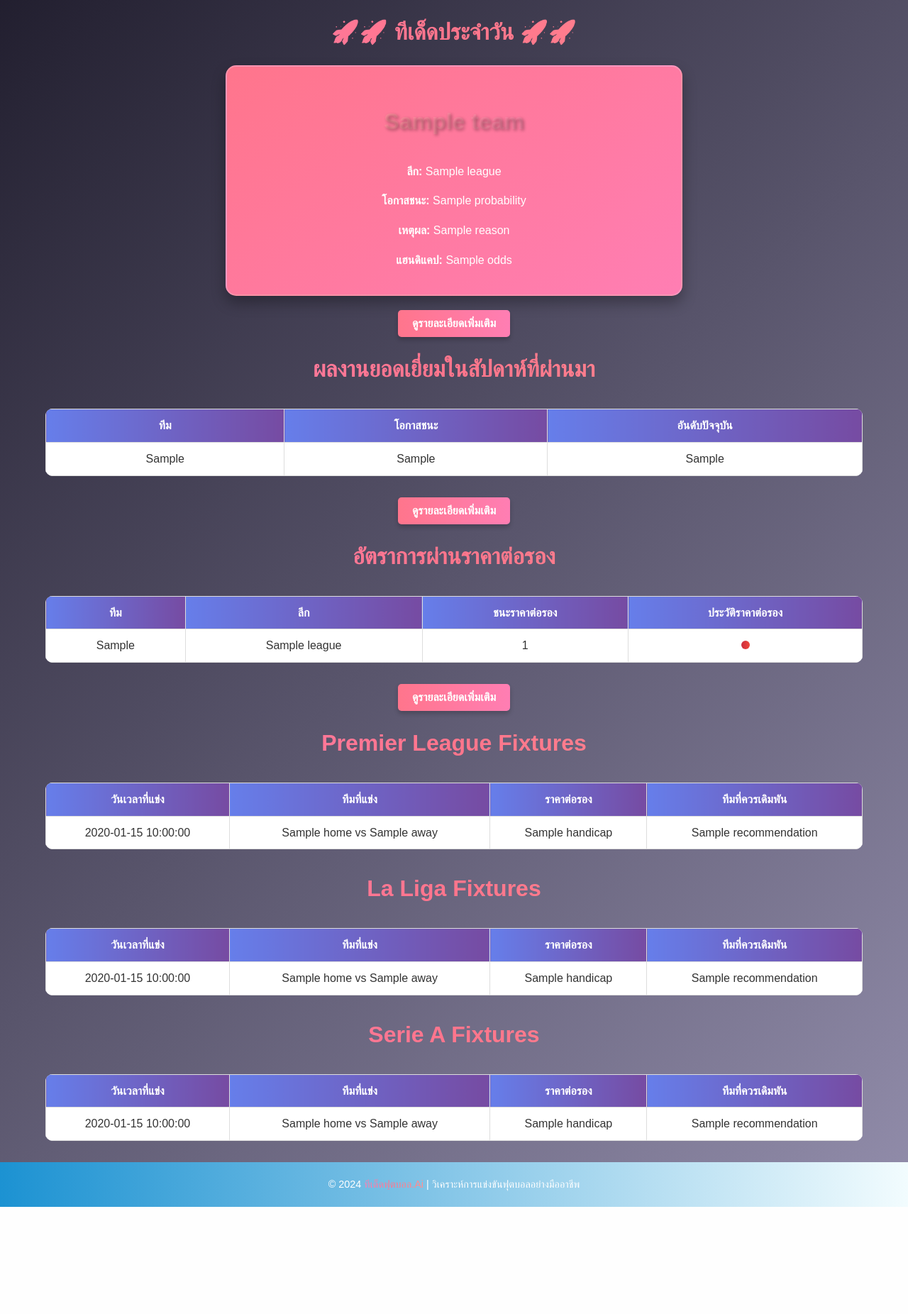
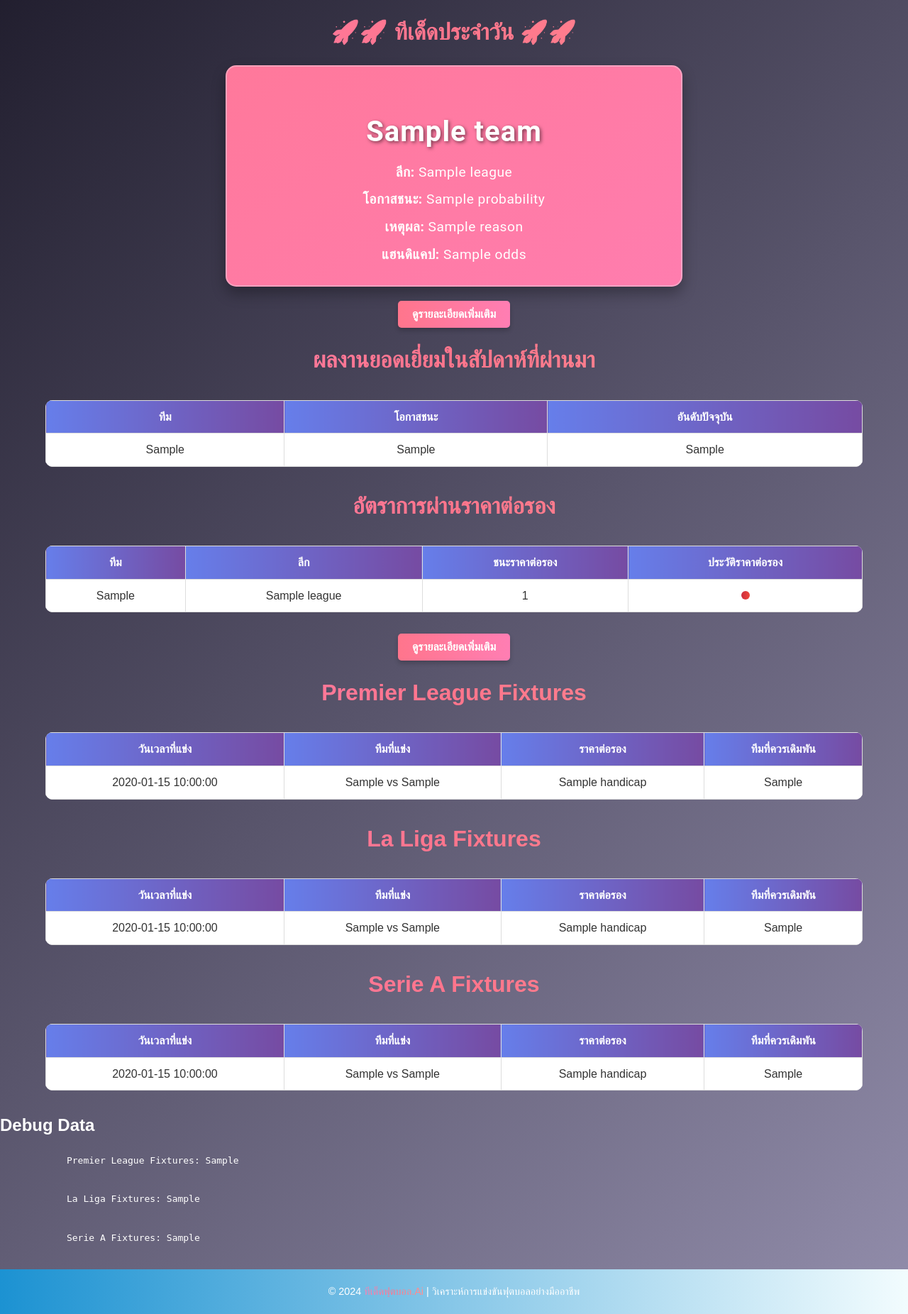
Before and after one commit to NuttWarunyu/RuZy, a Flask app: template templates/template.html in a window 1280 px wide. Shown: the part 78-1930 px from the top of the page at 71% size. Before the commit the page ends 1779 px from the top, so only its background shows below. Run offline with Flask 3, Linux system fonts and the light colour scheme; the template is opened without the code that fills it: most values are stand-ins (such as "Sample title", 1, 10 or a date in 2020).

Commit message:
Update your message

```diff
--- a/main.py
+++ b/main.py
@@ -1,5 +1,4 @@
 from flask import Flask, send_file
-from flask_caching import Cache
 from data_fetcher import (
     fetch_fixtures,
     fetch_standings,
@@ -32,12 +31,6 @@ CURRENT_SEASON = 2024
 
 # Flask app initialization
 app = Flask(__name__)
-
-# Setup Flask-Caching
-cache = Cache(app, config={
-    "CACHE_TYPE": "SimpleCache",
-    "CACHE_DEFAULT_TIMEOUT": 600  # Cache timeout in seconds (10 minutes)
-})
 
 def analyze_fixtures(fixtures, standings, league_id, league_name):
     """
@@ -94,7 +87,6 @@ def analyze_fixtures(fixtures, standings, league_id, league_name):
     return analysis_results, betting_recommendations
 
 @app.route("/")
-@cache.cached()
 def index():
     """
     Main route to fetch data, analyze fixtures, and return the HTML report.
@@ -102,10 +94,8 @@ def index():
     try:
         # Fetch Premier League data
         logging.info("Fetching Premier League fixtures...")
-        fixtures_premier_league = cache.get("fixtures_premier_league") or fetch_fixtures(API_KEY, PREMIER_LEAGUE_ID, CURRENT_SEASON)
-        standings_premier_league = cache.get("standings_premier_league") or fetch_standings(API_KEY, PREMIER_LEAGUE_ID, CURRENT_SEASON)
-        cache.set("fixtures_premier_league", fixtures_premier_league)
-        cache.set("standings_premier_league", standings_premier_league)
+        fixtures_premier_league = fetch_fixtures(API_KEY, PREMIER_LEAGUE_ID, CURRENT_SEASON)
+        standings_premier_league = fetch_standings(API_KEY, PREMIER_LEAGUE_ID, CURRENT_SEASON)
 
         analysis_results_premier_league, betting_recommendations_premier_league = analyze_fixtures(
             fixtures_premier_league,
@@ -115,11 +105,8 @@ def index():
         )
 
         # Fetch La Liga data
-        logging.info("Fetching La Liga fixtures...")
-        fixtures_la_liga = cache.get("fixtures_la_liga") or fetch_fixtures(API_KEY, LA_LIGA_ID, CURRENT_SEASON)
-        standings_la_liga = cache.get("standings_la_liga") or fetch_standings(API_KEY, LA_LIGA_ID, CURRENT_SEASON)
-        cache.set("fixtures_la_liga", fixtures_la_liga)
-        cache.set("standings_la_liga", standings_la_liga)
+        fixtures_la_liga = fetch_fixtures(API_KEY, LA_LIGA_ID, CURRENT_SEASON)
+        standings_la_liga = fetch_standings(API_KEY, LA_LIGA_ID, CURRENT_SEASON)
 
         analysis_results_la_liga, betting_recommendations_la_liga = analyze_fixtures(
             fixtures_la_liga,
@@ -129,11 +116,8 @@ def index():
         )
 
         # Fetch Serie A data
-        logging.info("Fetching Serie A fixtures...")
-        fixtures_serie_a = cache.get("fixtures_serie_a") or fetch_fixtures(API_KEY, SERIE_A_ID, CURRENT_SEASON)
-        standings_serie_a = cache.get("standings_serie_a") or fetch_standings(API_KEY, SERIE_A_ID, CURRENT_SEASON)
-        cache.set("fixtures_serie_a", fixtures_serie_a)
-        cache.set("standings_serie_a", standings_serie_a)
+        fixtures_serie_a = fetch_fixtures(API_KEY, SERIE_A_ID, CURRENT_SEASON)
+        standings_serie_a = fetch_standings(API_KEY, SERIE_A_ID, CURRENT_SEASON)
 
         analysis_results_serie_a, betting_recommendations_serie_a = analyze_fixtures(
             fixtures_serie_a,
@@ -145,11 +129,10 @@ def index():
         # Combine analysis results for all leagues
         all_analysis_results = analysis_results_premier_league + analysis_results_la_liga + analysis_results_serie_a
 
-        # คำนวณตารางเพิ่มเติม
+        # Calculate additional tables
         top_form_teams = calculate_top_form_teams(all_analysis_results, top_n=3)
         top_handicap_teams = calculate_top_handicap_teams(all_analysis_results, top_n=5)
         losing_teams = calculate_losing_teams(all_analysis_results, top_n=5)
-
 
         # Generate HTML report
         output_file = os.path.join(os.getcwd(), "output", "analysis.html")
--- a/static/styles.css
+++ b/static/styles.css
@@ -165,46 +165,112 @@ button:hover {
     background: linear-gradient(90deg, #ff9190, #ff7eb3);
 }
 
-/* Card - Top Pick */
+/* Top Pick Card */
 .card.top-pick {
-    background: linear-gradient(145deg, #ff758c, #ff7eb3);
-    border: 2px solid rgba(255, 255, 255, 0.2);
+    background: linear-gradient(145deg, #ff758c, #ff7eb3, #ffa37f);
+    background-size: 400% 400%;
+    animation: gradientMove 8s ease infinite;
+    border: 2px solid rgba(255, 255, 255, 0.3);
     border-radius: 15px;
     box-shadow: 0 10px 20px rgba(0, 0, 0, 0.3);
     padding: 20px;
     max-width: 600px;
     margin: 20px auto;
     text-align: center;
-    transition: transform 0.3s ease, box-shadow 0.3s ease;
     color: #fff;
+    font-family: 'Roboto', 'Arial', sans-serif;
 }
 
-.card.top-pick:hover {
-    transform: translateY(-10px);
-    box-shadow: 0 15px 25px rgba(0, 0, 0, 0.4);
+/* Animation for Gradient Movement */
+@keyframes gradientMove {
+    0% { background-position: 0% 50%; }
+    50% { background-position: 100% 50%; }
+    100% { background-position: 0% 50%; }
 }
 
-/* Highlight for Top Pick Team Name */
+
+/* Highlighted Team Name in Top Pick */
 .card.top-pick .highlight {
-    font-size: 2rem;
-    font-weight: bold;
-    color: #fff;
-    text-shadow: 2px 2px 4px rgba(0, 0, 0, 0.3);
-    background: linear-gradient(90deg, #ff9190, #ff7eb3);
-    -webkit-background-clip: text;
-    -webkit-text-fill-color: transparent;
+    font-size: 2.5rem; /* ขยายขนาดฟอนต์ให้เด่นชัด */
+    font-weight: bold; /* เพิ่มความหนา */
+    color: #ffffff; /* สีข้อความ */
+    text-shadow: 2px 2px 5px rgba(0, 0, 0, 0.5); /* เพิ่มเงาให้ดูคม */
+    margin-bottom: 10px;
+    letter-spacing: 1px; /* เพิ่มระยะห่างระหว่างตัวอักษร */
 }
 
-/* Add subtle animation */
-.card.top-pick:hover .highlight {
-    animation: pulse 1s infinite;
+/* General Paragraphs in Top Pick */
+.card.top-pick p {
+    font-size: 1.2rem; /* ขนาดฟอนต์ใหญ่ขึ้นเพื่อให้อ่านง่าย */
+    margin: 8px 0;
+    font-weight: 400;
+    color: #ffffff; /* สีข้อความ */
+    letter-spacing: 0.5px; /* เพิ่มระยะห่างตัวอักษร */
 }
 
-@keyframes pulse {
-    0%, 100% {
-        transform: scale(1);
-    }
-    50% {
-        transform: scale(1.05);
-    }
+/* Button Style */
+.card.top-pick button {
+    background: linear-gradient(90deg, #ff9190, #ff758c);
+    border: none;
+    border-radius: 5px;
+    color: white;
+    padding: 10px 20px;
+    cursor: pointer;
+    font-size: 1rem;
+    font-weight: bold;
+    box-shadow: 0 4px 6px rgba(0, 0, 0, 0.2);
+    transition: all 0.3s ease-in-out;
 }
+
+.card.top-pick button:hover {
+    transform: translateY(-3px);
+    box-shadow: 0 6px 10px rgba(0, 0, 0, 0.3);
+}
+
+/* Modal Styles */
+.modal {
+    display: none;
+    position: fixed;
+    z-index: 1000;
+    left: 0;
+    top: 0;
+    width: 100%;
+    height: 100%;
+    overflow: auto;
+    background-color: rgba(0, 0, 0, 0.8);
+}
+
+.modal-content {
+    background-color: #fff;
+    margin: 15% auto;
+    padding: 20px;
+    border-radius: 10px;
+    width: 60%;
+    text-align: center;
+    color: #333;
+}
+
+.modal-content h3 {
+    font-size: 1.8rem;
+    color: #ff758c;
+}
+
+.modal-content p {
+    font-size: 1.2rem;
+    margin: 10px 0;
+}
+
+.close {
+    color: #aaa;
+    float: right;
+    font-size: 28px;
+    font-weight: bold;
+    cursor: pointer;
+}
+
+.close:hover,
+.close:focus {
+    color: black;
+    text-decoration: none;
+    cursor: pointer;
+}
--- a/templates/template.html
+++ b/templates/template.html
@@ -51,9 +51,17 @@
                 </tbody>
             </table>
         </div>
-        <div style="text-align: center; margin-top: 20px;">
-            <button>ดูรายละเอียดเพิ่มเติม</button>
+        <!-- Modal Popup -->
+    <div id="teamModal" class="modal">
+        <div class="modal-content">
+            <span class="close">&times;</span>
+            <h3 id="modal-team-name">Team Name</h3>
+            <p><strong>โอกาสชนะ:</strong> <span id="modal-win-probability"></span></p>
+            <p><strong>อันดับปัจจุบัน:</strong> <span id="modal-current-standing"></span></p>
+            <p><strong>ข้อมูลเพิ่มเติม:</strong> จะเพิ่มข้อมูลตามที่ต้องการ</p>
         </div>
+    </div>
+</section>
     </section>
 
     <!-- Best Handicap Performers -->
@@ -106,10 +114,10 @@
                 <tbody>
                     {% for fixture in fixtures_premier_league %}
                     <tr>
-                        <td>{{ fixture.fixture.date }}</td>
-                        <td>{{ fixture.teams.home.name }} vs {{ fixture.teams.away.name }}</td>
-                        <td>{{ fixture.odds.handicap }}</td>
-                        <td>{{ fixture.recommendation }}</td>
+                        <td>{{ fixture.match_date }}</td>
+                        <td>{{ fixture.home_team }} vs {{ fixture.away_team }}</td>
+                        <td>{{ fixture.handicap }}</td>
+                        <td>{{ fixture.handicap_analysis }}</td>
                     </tr>
                     {% endfor %}
                 </tbody>
@@ -132,10 +140,10 @@
                 <tbody>
                     {% for fixture in fixtures_la_liga %}
                     <tr>
-                        <td>{{ fixture.fixture.date }}</td>
-                        <td>{{ fixture.teams.home.name }} vs {{ fixture.teams.away.name }}</td>
-                        <td>{{ fixture.odds.handicap }}</td>
-                        <td>{{ fixture.recommendation }}</td>
+                        <td>{{ fixture.match_date }}</td>
+                        <td>{{ fixture.home_team }} vs {{ fixture.away_team }}</td>
+                        <td>{{ fixture.handicap }}</td>
+                        <td>{{ fixture.handicap_analysis }}</td>
                     </tr>
                     {% endfor %}
                 </tbody>
@@ -158,10 +166,10 @@
                 <tbody>
                     {% for fixture in fixtures_serie_a %}
                     <tr>
-                        <td>{{ fixture.fixture.date }}</td>
-                        <td>{{ fixture.teams.home.name }} vs {{ fixture.teams.away.name }}</td>
-                        <td>{{ fixture.odds.handicap }}</td>
-                        <td>{{ fixture.recommendation }}</td>
+                        <td>{{ fixture.match_date }}</td>
+                        <td>{{ fixture.home_team }} vs {{ fixture.away_team }}</td>
+                        <td>{{ fixture.handicap }}</td>
+                        <td>{{ fixture.handicap_analysis }}</td>
                     </tr>
                     {% endfor %}
                 </tbody>
@@ -169,9 +177,31 @@
         </div>
     </section>
 
+
+
+    <!-- Debug Section -->
+    <section id="debug">
+        <h2>Debug Data</h2>
+        <pre>
+            Premier League Fixtures: {{ fixtures_premier_league | safe }}
+        </pre>
+        <pre>
+            La Liga Fixtures: {{ fixtures_la_liga | safe }}
+        </pre>
+        <pre>
+            Serie A Fixtures: {{ fixtures_serie_a | safe }}
+        </pre>
+    </section>
+
+
+
     <!-- Footer -->
     <footer class="footer">
         © 2024 <span class="gradient-text">ทีเด็ดฟุตบอล.Ai</span> | วิเคราะห์การแข่งขันฟุตบอลอย่างมืออาชีพ
     </footer>
+
+    <script src="/static/js/modal.js"></script>
+
+
 </body>
 </html>
```
Also changed, not shown: html_generator.py (+11 -1 lines), output/analysis.html (+157 -71 lines), static/js/modal.js (added, +39 -0 lines), utils.py (+18 -0 lines).
